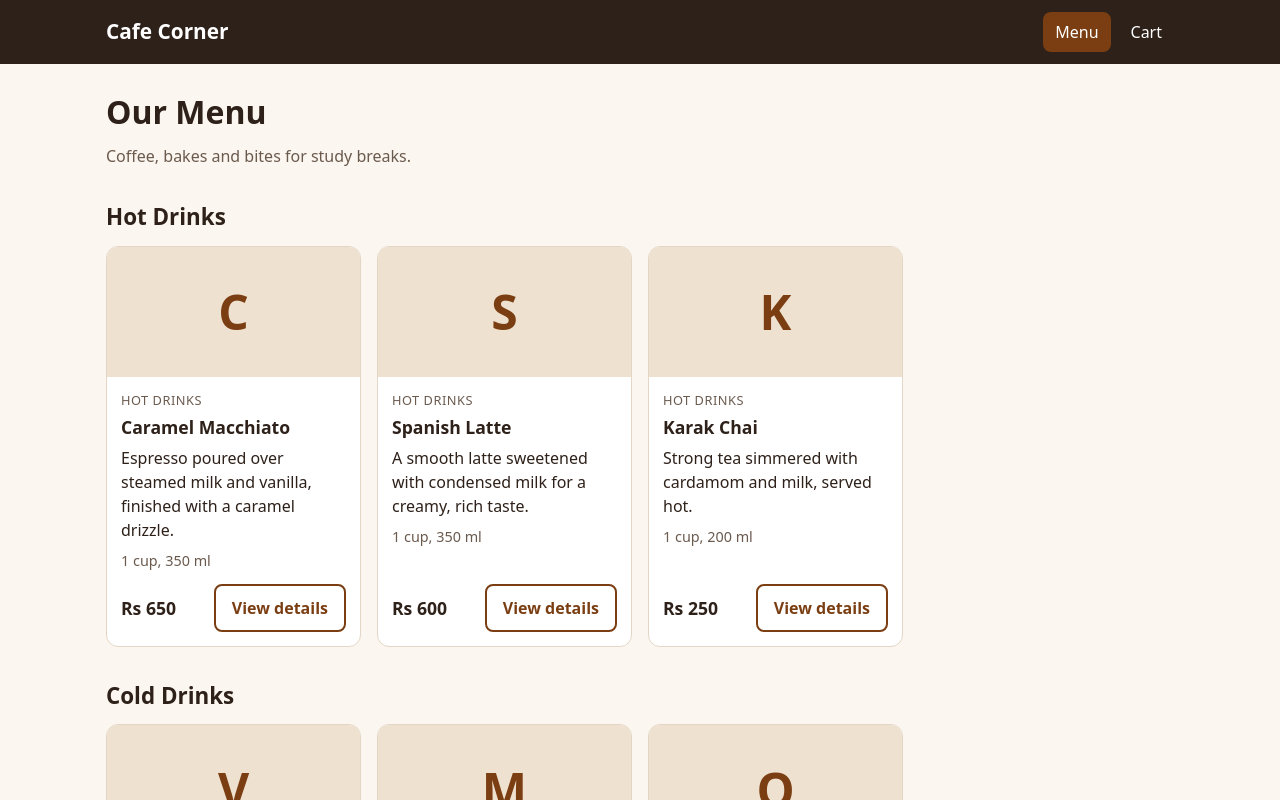
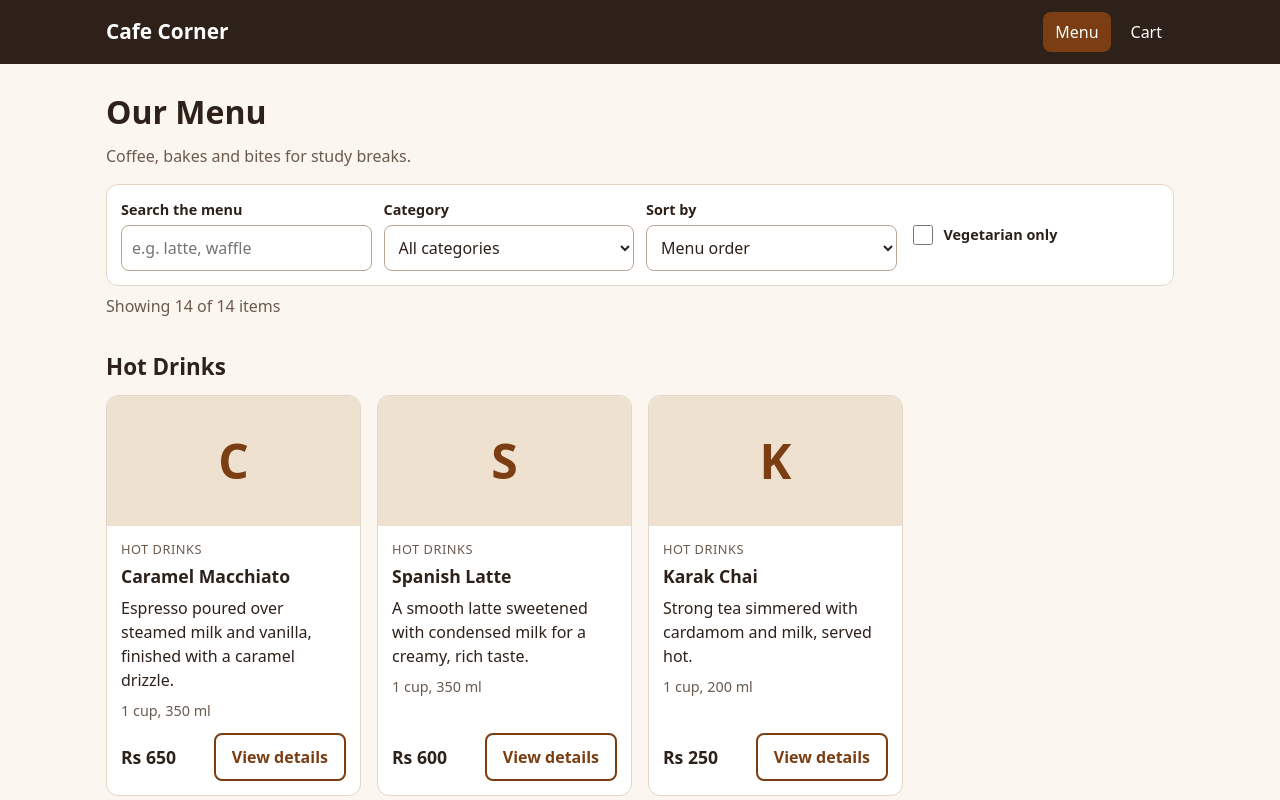
Before and after one commit to maryamimran35/cafe-corner, a React (Vite) app: page / in a window 1280 px wide. Shown: the top 800 px of the page. Built offline with nearby package versions, Linux system fonts and the light colour scheme.

Commit message:
Add search, category filter, vegetarian filter and sorting to the menu

```diff
--- /dev/null
+++ b/src/components/SearchFilterBar.jsx
@@ -0,0 +1,61 @@
+import { CATEGORIES } from "../data/menuItems";
+
+function SearchFilterBar({
+  query,
+  onQueryChange,
+  category,
+  onCategoryChange,
+  vegOnly,
+  onVegOnlyChange,
+  sortBy,
+  onSortByChange,
+}) {
+  return (
+    <form className="filters" role="search" onSubmit={(event) => event.preventDefault()}>
+      <div className="field">
+        <label htmlFor="search">Search the menu</label>
+        <input
+          id="search"
+          type="search"
+          value={query}
+          placeholder="e.g. latte, waffle"
+          onChange={(event) => onQueryChange(event.target.value)}
+        />
+      </div>
+
+      <div className="field">
+        <label htmlFor="category">Category</label>
+        <select id="category" value={category} onChange={(event) => onCategoryChange(event.target.value)}>
+          <option value="All">All categories</option>
+          {CATEGORIES.map((name) => (
+            <option key={name} value={name}>
+              {name}
+            </option>
+          ))}
+        </select>
+      </div>
+
+      <div className="field">
+        <label htmlFor="sort">Sort by</label>
+        <select id="sort" value={sortBy} onChange={(event) => onSortByChange(event.target.value)}>
+          <option value="menu">Menu order</option>
+          <option value="price-asc">Price: low to high</option>
+          <option value="price-desc">Price: high to low</option>
+          <option value="name">Name: A to Z</option>
+        </select>
+      </div>
+
+      <div className="field field-check">
+        <input
+          id="veg"
+          type="checkbox"
+          checked={vegOnly}
+          onChange={(event) => onVegOnlyChange(event.target.checked)}
+        />
+        <label htmlFor="veg">Vegetarian only</label>
+      </div>
+    </form>
+  );
+}
+
+export default SearchFilterBar;
--- a/src/index.css
+++ b/src/index.css
@@ -109,3 +109,40 @@ a { color: var(--primary); }
 .card-price { font-weight: 700; font-size: 1.1rem; }
 
 .detail-list { padding-left: 20px; }
+
+/* Search, filter and sort bar */
+.filters {
+  display: grid;
+  grid-template-columns: repeat(auto-fit, minmax(200px, 1fr));
+  gap: 12px;
+  background: var(--surface);
+  border: 1px solid var(--border);
+  border-radius: var(--radius);
+  padding: 14px;
+  margin: 16px 0 8px;
+}
+.field { display: flex; flex-direction: column; gap: 4px; }
+.field label { font-weight: 600; font-size: 0.9rem; }
+.field input[type="search"],
+.field select {
+  font: inherit;
+  padding: 10px;
+  border: 1px solid #b9a691;
+  border-radius: 8px;
+  background: #fff;
+  color: var(--text);
+}
+.field-check { flex-direction: row; align-items: center; gap: 8px; }
+.field-check input { width: 20px; height: 20px; }
+.result-count { color: var(--muted); margin: 8px 0 0; }
+
+/* Empty state */
+.empty-state {
+  background: var(--surface);
+  border: 1px dashed var(--border);
+  border-radius: var(--radius);
+  padding: 24px;
+  margin-top: 16px;
+  text-align: center;
+}
+.empty-state h2 { margin-top: 0; }
--- a/src/pages/MenuPage.jsx
+++ b/src/pages/MenuPage.jsx
@@ -1,20 +1,60 @@
+import { useState } from "react";
 import { CATEGORIES, menuItems } from "../data/menuItems";
+import { getVisibleItems } from "../utils/menuFilters";
 import ItemCard from "../components/ItemCard";
+import SearchFilterBar from "../components/SearchFilterBar";
 
 function MenuPage() {
+  const [query, setQuery] = useState("");
+  const [category, setCategory] = useState("All");
+  const [vegOnly, setVegOnly] = useState(false);
+  const [sortBy, setSortBy] = useState("menu");
+
+  const visibleItems = getVisibleItems(menuItems, { query, category, vegOnly, sortBy });
+
+  function clearFilters() {
+    setQuery("");
+    setCategory("All");
+    setVegOnly(false);
+    setSortBy("menu");
+  }
+
   return (
     <>
       <h1>Our Menu</h1>
       <p className="intro">Coffee, bakes and bites for study breaks.</p>
 
-      {CATEGORIES.map((category) => {
-        // Keep only the items that belong to this category
-        const items = menuItems.filter((item) => item.category === category);
-        const headingId = `cat-${category.replace(/\W+/g, "-")}`;
+      <SearchFilterBar
+        query={query}
+        onQueryChange={setQuery}
+        category={category}
+        onCategoryChange={setCategory}
+        vegOnly={vegOnly}
+        onVegOnlyChange={setVegOnly}
+        sortBy={sortBy}
+        onSortByChange={setSortBy}
+      />
 
+      <p className="result-count" aria-live="polite">
+        Showing {visibleItems.length} of {menuItems.length} items
+      </p>
+
+      {visibleItems.length === 0 ? (
+        <div className="empty-state">
+          <h2>No items match your search</h2>
+          <p>Try a different word, or remove the category and vegetarian filters.</p>
+          <button type="button" className="btn btn-primary" onClick={clearFilters}>
+            Clear search and filters
+          </button>
+        </div>
+      ) : sortBy === "menu" ? (
+        CATEGORIES.map((name) => {
+          const items = visibleItems.filter((item) => item.category === name);
+          if (items.length === 0) return null;
+          const headingId = `cat-${name.replace(/\W+/g, "-")}`;
           return (
-          <section key={category} aria-labelledby={headingId}>
-            <h2 id={headingId}>{category}</h2>
+            <section key={name} aria-labelledby={headingId}>
+              <h2 id={headingId}>{name}</h2>
               <div className="card-grid">
                 {items.map((item) => (
                   <ItemCard key={item.id} item={item} />
@@ -22,7 +62,14 @@ function MenuPage() {
               </div>
             </section>
           );
-      })}
+        })
+      ) : (
+        <div className="card-grid">
+          {visibleItems.map((item) => (
+            <ItemCard key={item.id} item={item} />
+          ))}
+        </div>
+      )}
     </>
   );
 }
--- /dev/null
+++ b/src/utils/menuFilters.js
@@ -0,0 +1,17 @@
+export function getVisibleItems(items, { query, category, vegOnly, sortBy }) {
+  const text = query.trim().toLowerCase();
+
+  const filtered = items.filter((item) => {
+    const searchable = `${item.name} ${item.description} ${item.category}`.toLowerCase();
+    const matchesText = text === "" || searchable.includes(text);
+    const matchesCategory = category === "All" || item.category === category;
+    const matchesVeg = !vegOnly || item.vegetarian;
+    return matchesText && matchesCategory && matchesVeg;
+  });
+
+  const sorted = [...filtered];
+  if (sortBy === "price-asc") sorted.sort((a, b) => a.price - b.price);
+  if (sortBy === "price-desc") sorted.sort((a, b) => b.price - a.price);
+  if (sortBy === "name") sorted.sort((a, b) => a.name.localeCompare(b.name));
+  return sorted;
+}
```
Lines whose indentation alone changed are shown as unchanged.
